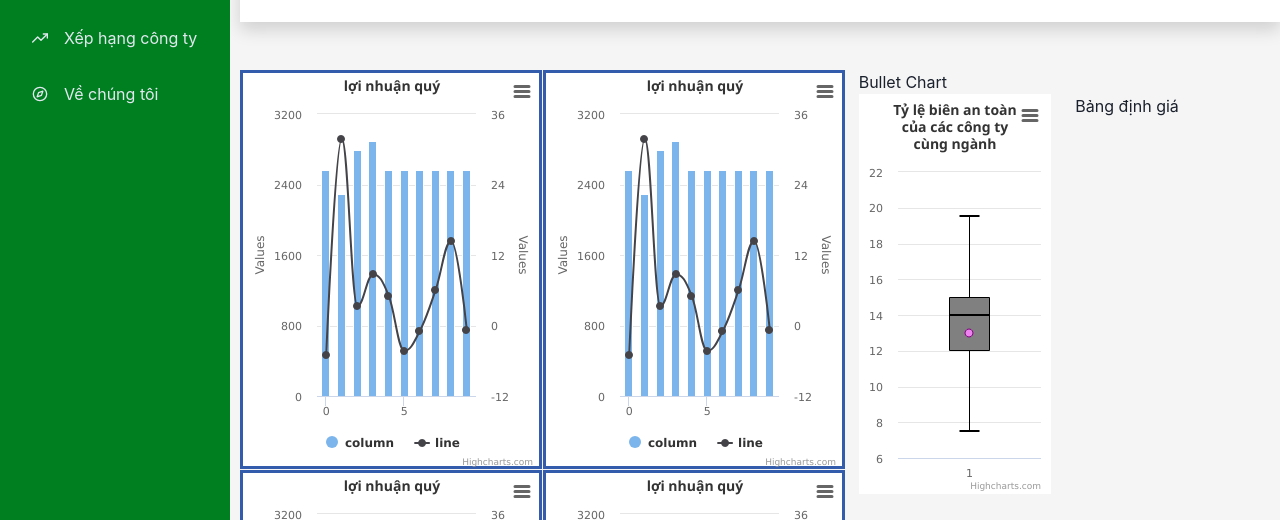
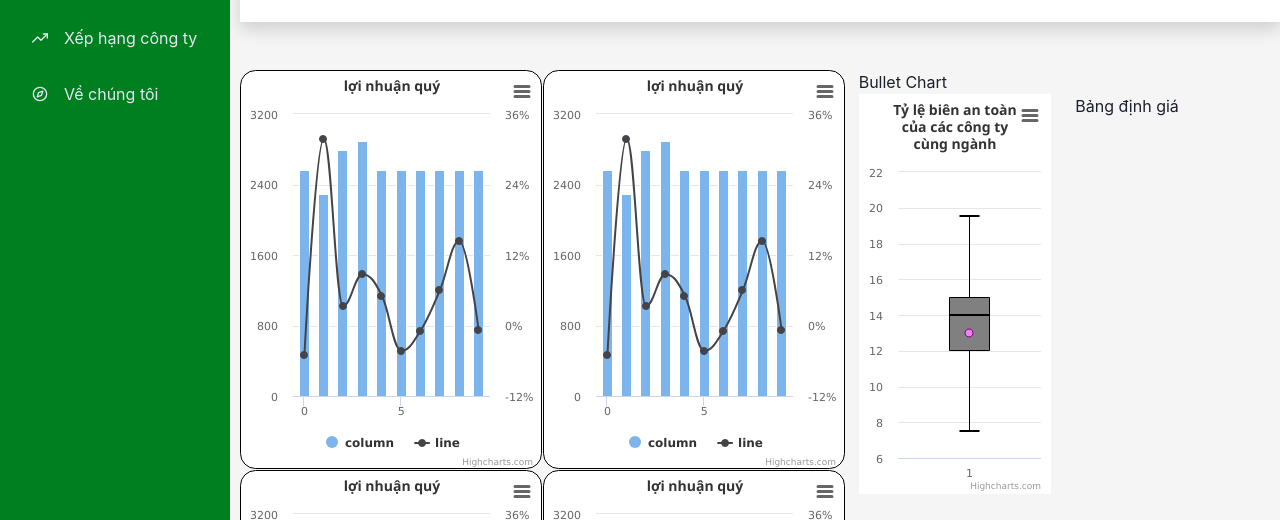
Before and after one commit to singsinghai/Stock-Market-GrabBootcamp, a React (Create React App) app in the folder frontend/: page /company/VIC in a window 1280 px wide. Shown: the part 182-702 px from the top of the page. Built offline with nearby package versions, Linux system fonts and the light colour scheme; no server answers.

Commit message:
optimize chart

```diff
--- a/frontend/src/components/companyValuation/ValuationCharts/ColumnChart/index.js
+++ b/frontend/src/components/companyValuation/ValuationCharts/ColumnChart/index.js
@@ -10,13 +10,22 @@ const createColumn = (points) => ({
     xAxis: {
         data: points.map((item) => item.name)
     },
-    yAxis: [{},{opposite: true}],
+    yAxis: [{
+        title: false
+    },
+    {
+        opposite: true,
+        labels: {
+            format: '{text}%'
+        },
+        title: false
+    }],
     series: [
     {
         yAxis: 0,
         name: "column",
         type: "column",
-        data: points.map((item) => item.x)
+        data: points.map((item) => item.x),
     },
     {
         yAxis: 1,
@@ -34,8 +43,10 @@ const createColumn = (points) => ({
         },
     },
     chart: {
-        borderWidth: 3
-    }
+        borderWidth: 1,
+        borderColor: 'black',
+        borderRadius: 15
+    },
 })
 
 function ColumnChart() {
```
